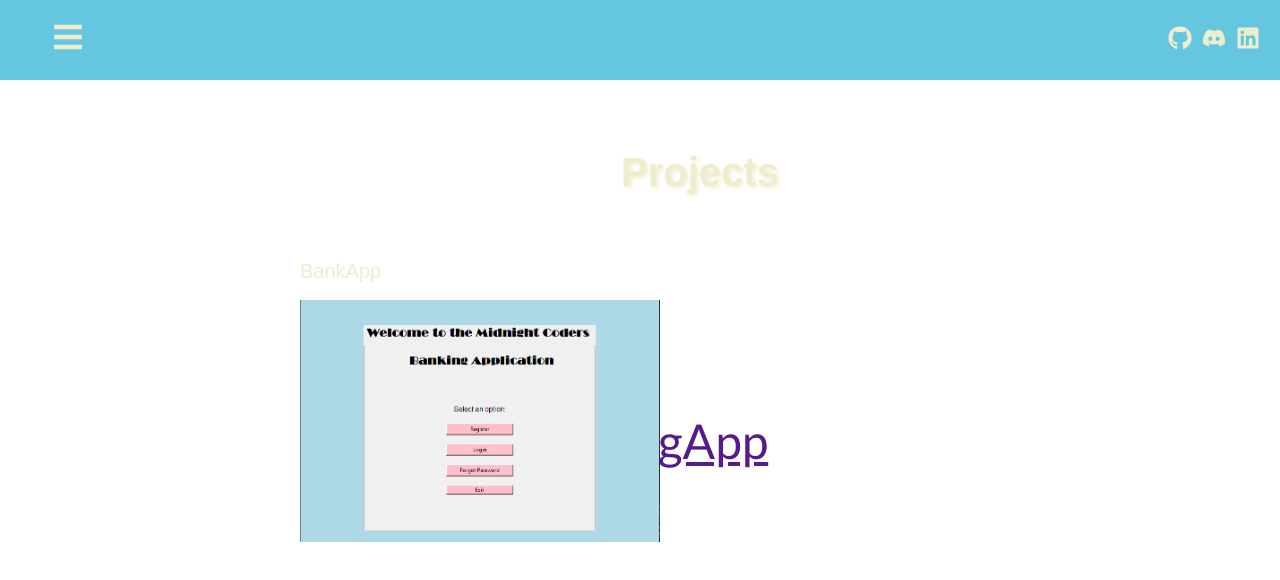
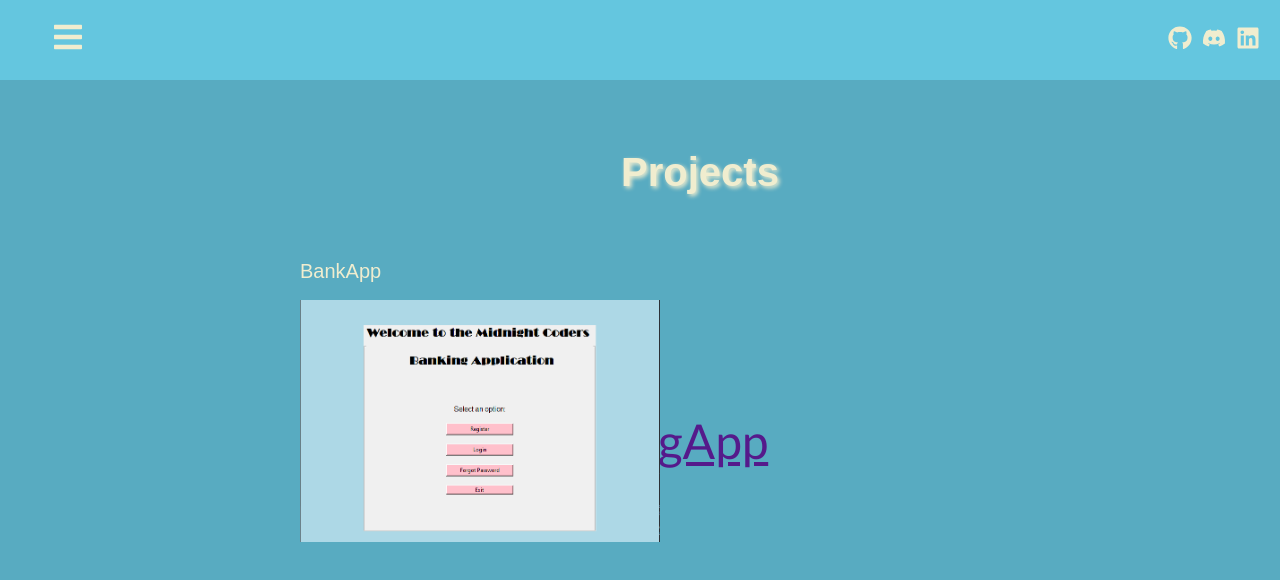
Before and after one commit to Sikhuphela/Port, a React (Create React App) app: page /projects in a window 1280 px wide. Shown: the top 580 px of the page. Built offline with nearby package versions, Linux system fonts and the light colour scheme.

Commit message:
changed a background for projects page

```diff
--- a/src/Pages/Project.css
+++ b/src/Pages/Projects.css
@@ -4,7 +4,7 @@
     flex-direction: column;
   }
 
-  .preoject {
+  .projects {
     display: flex;
     flex-direction: column;
     background-color: #58ABC1;
--- a/src/Pages/Projects.js
+++ b/src/Pages/Projects.js
@@ -1,6 +1,6 @@
 import React from 'react';
 import BankingApp from '../../src/components/Images/bankApp.PNG';
-import './Project.css';
+import './Projects.css';
 
 function Projects() {
   return (
```
